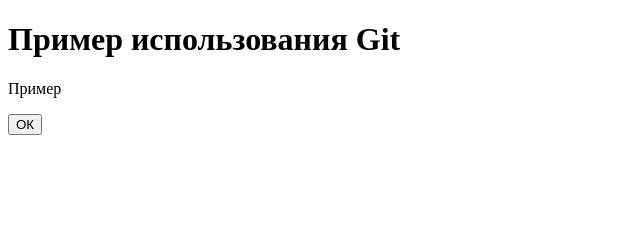
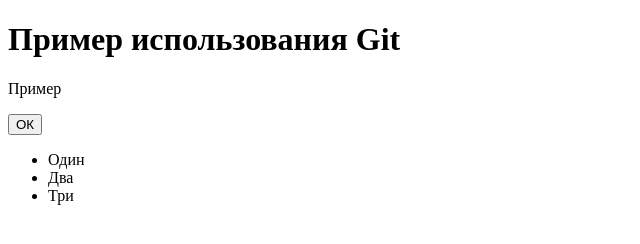
Before and after one commit to alinaasav/alina.github.io, a plain HTML site: page GITT.html in a window 1280 px wide. Shown: the whole page, without its empty margins (0-640 px from the left). Drawn offline with Linux system fonts and the light colour scheme.

Commit message:
Второе сохранение

```diff
--- a/GITT.html
+++ b/GITT.html
@@ -7,5 +7,10 @@
         <h1>Пример использования Git</h1>
         <p>Пример</p>
         <button>ОК</button>
+        <ul>
+            <li>Один</li>
+            <li>Два</li>
+            <li>Три</li>
+        </ul>
     </body>
 </html>
```
